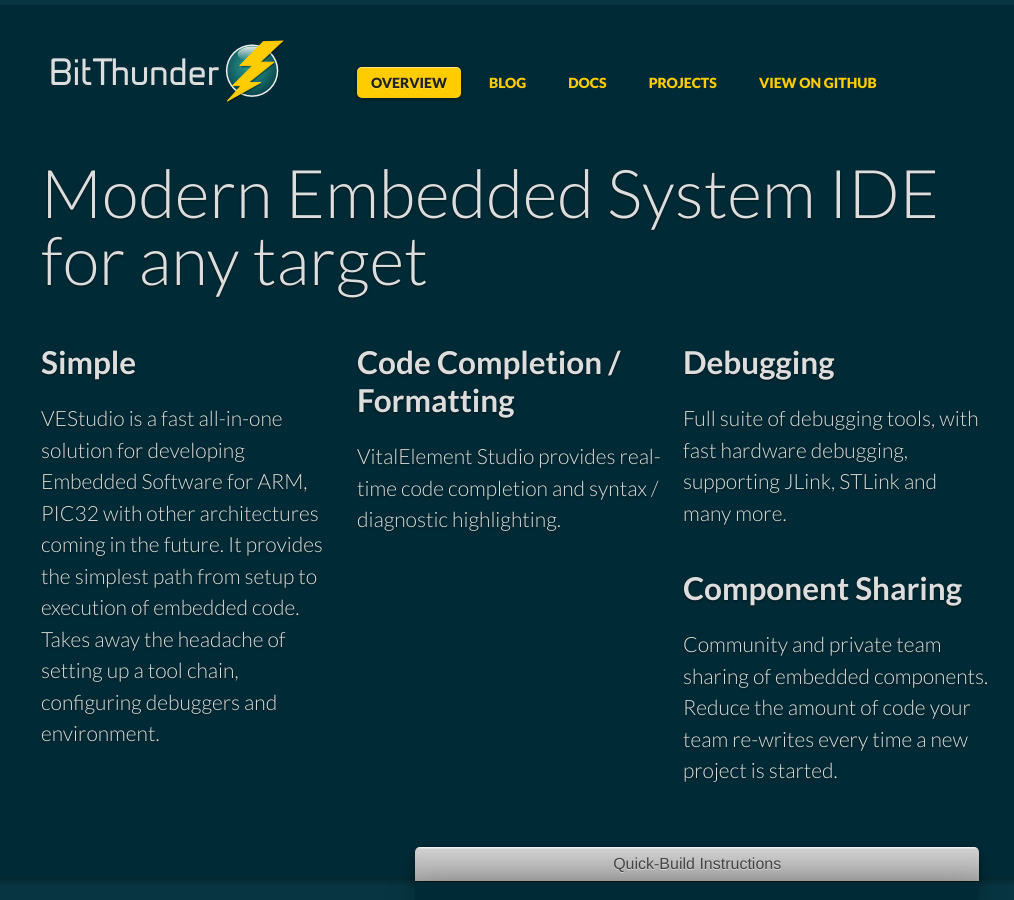
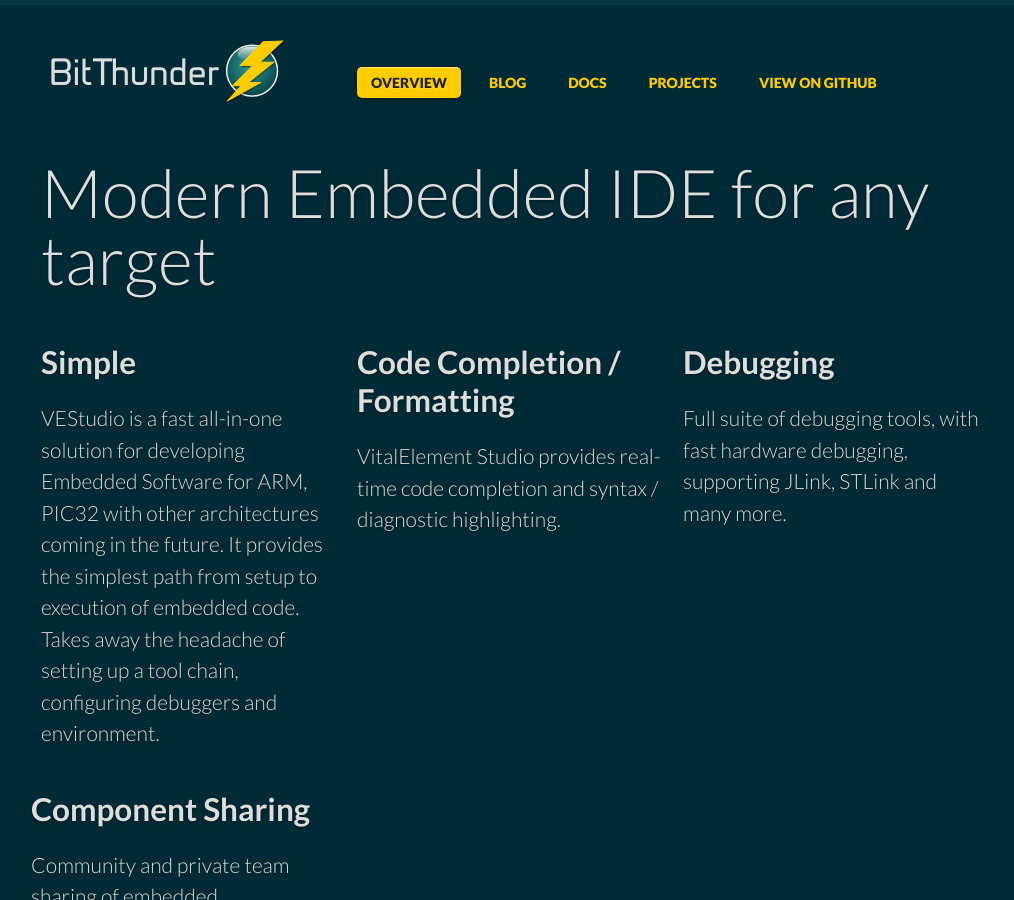
Before and after one commit to VitalElement/vitalelement.github.io, a Jekyll site: the page built from index.html, in a window 1280 px wide and 900 px high. Shown: the whole window, without its empty margins (130-1144 px from the left). Built offline with Jekyll 4.4.1, drawn with Linux system fonts in a browser that asks for light colours; some web fonts are replaced; comment, search, counter and statistics services are not loaded.

Commit message:
corrected title.

```diff
--- a/index.html
+++ b/index.html
@@ -7,7 +7,7 @@
 <section class="intro">
   <div class="grid" this is a test>
     <div class="unit whole center-on-mobiles">
-      <p class="first">Modern Embedded System IDE for any target</p>
+      <p class="first">Modern Embedded IDE for any target</p>
     </div>
   </div>
 </section>
@@ -33,13 +33,15 @@
         Full suite of debugging tools, with fast hardware debugging, supporting JLink, STLink and many more.
       </p>
     </div>
+
+	<div class="clear"></div>
+
 	<div class="unit one-third">
       <h2>Component Sharing</h2>
       <p>
 		Community and private team sharing of embedded components. Reduce the amount of code your team re-writes every time a new project is started.
 	  </p>
     </div>
-    <div class="clear"></div>
   </div>
 </section>
 <section class="quickstart">
```
